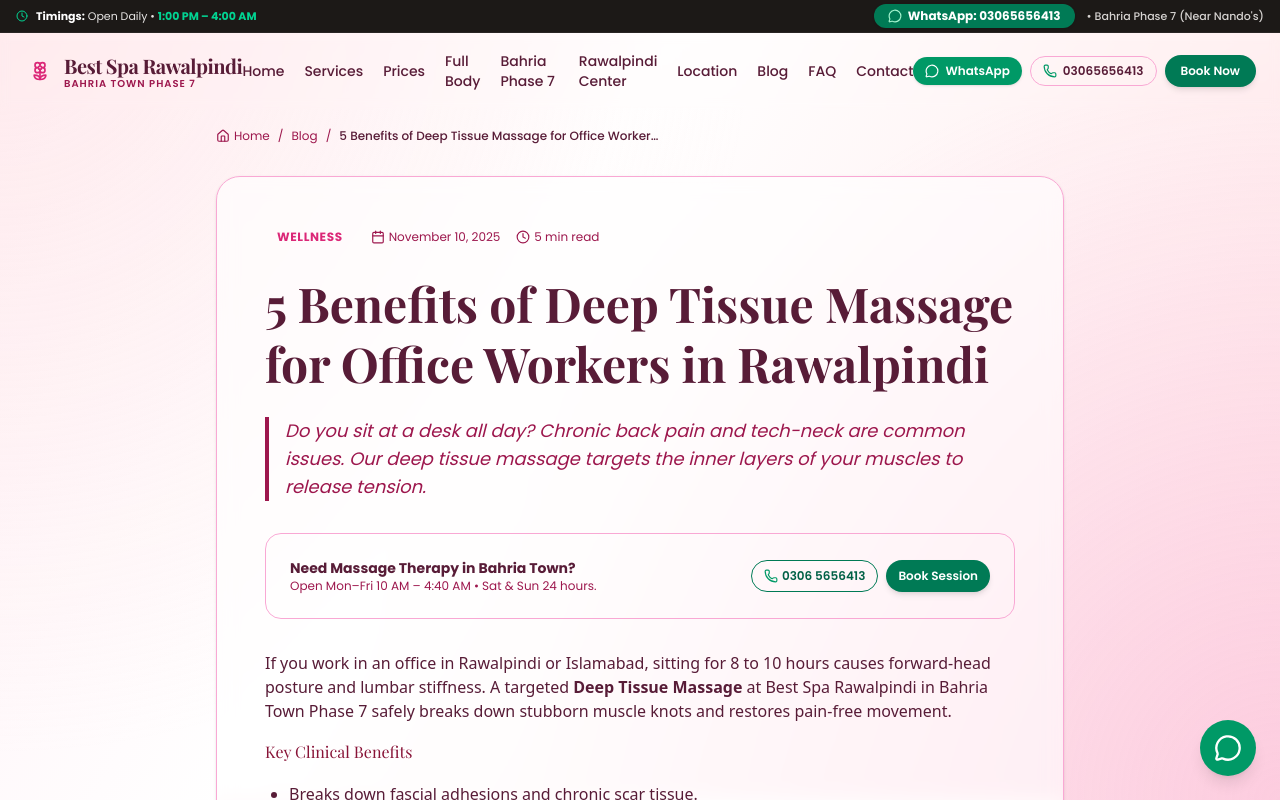
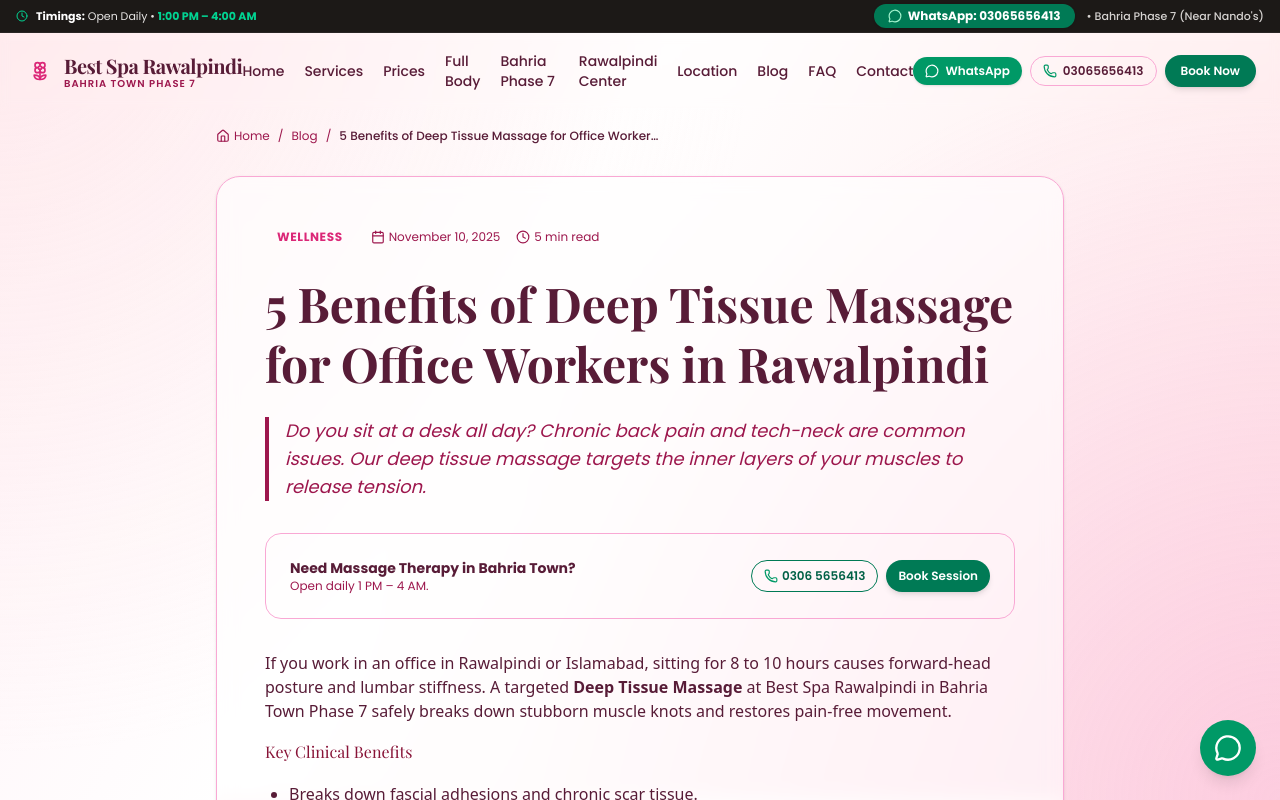
Before and after one commit to MunawarAbbas313/BestSpaRawalpindi, a Next.js app: page /blog/benefits-deep-tissue-massage in a window 1280 px wide. Shown: the top 800 px of the page. Built offline with nearby package versions, Linux system fonts and the light colour scheme; a web font is replaced by a local one.

Commit message:
Update opening hours to daily 1 PM - 4 AM (blog post page)
Updated operating hours for massage therapy service.

```diff
--- a/src/app/blog/[slug]/page.tsx
+++ b/src/app/blog/[slug]/page.tsx
@@ -164,7 +164,7 @@ export default async function BlogPostPage({
           <div className="my-8 p-6 rounded-2xl bg-secondary/40 border border-border flex flex-col sm:flex-row items-center justify-between gap-4">
             <div>
               <p className="font-bold text-sm text-foreground">Need Massage Therapy in Bahria Town?</p>
-              <p className="text-xs text-muted-foreground">Open Mon–Fri 10 AM – 4:40 AM • Sat & Sun 24 hours.</p>
+              <p className="text-xs text-muted-foreground">Open daily 1 PM – 4 AM.</p>
             </div>
             <div className="flex items-center gap-2 shrink-0">
               <a
```
